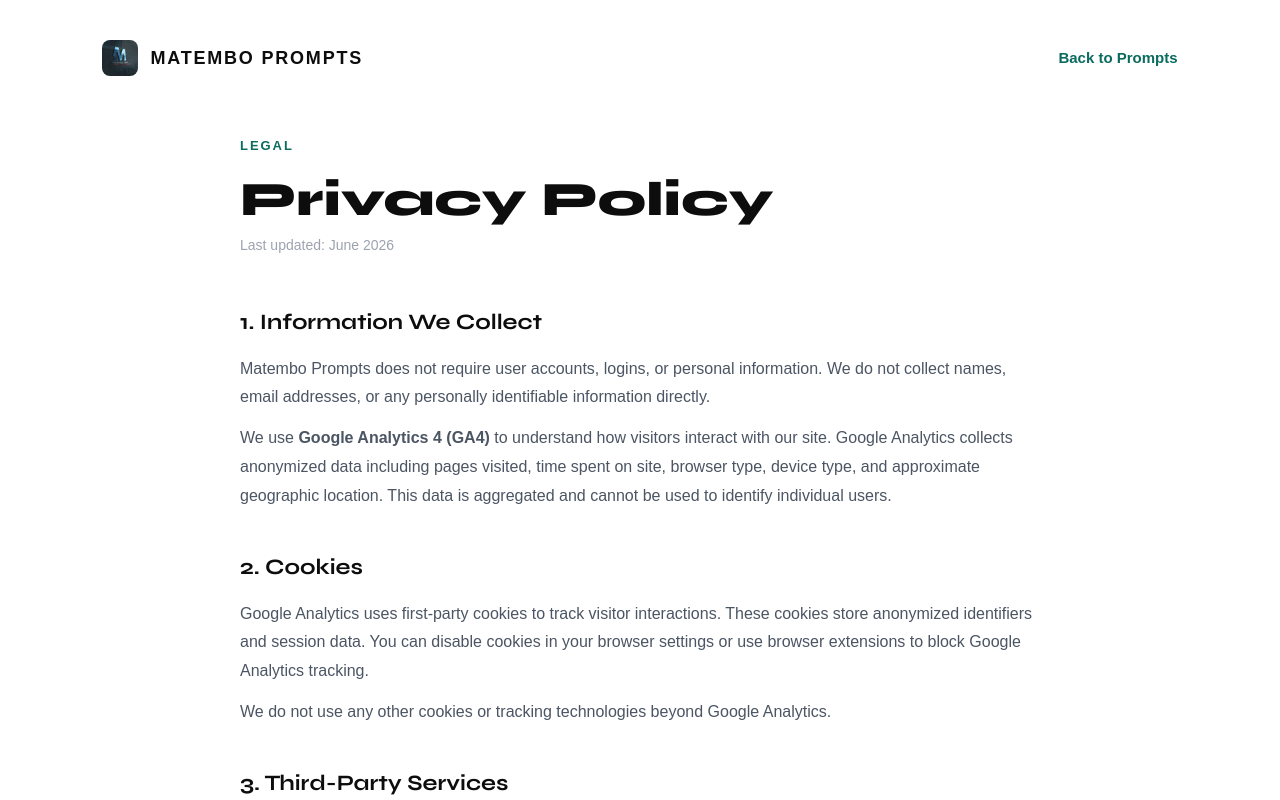
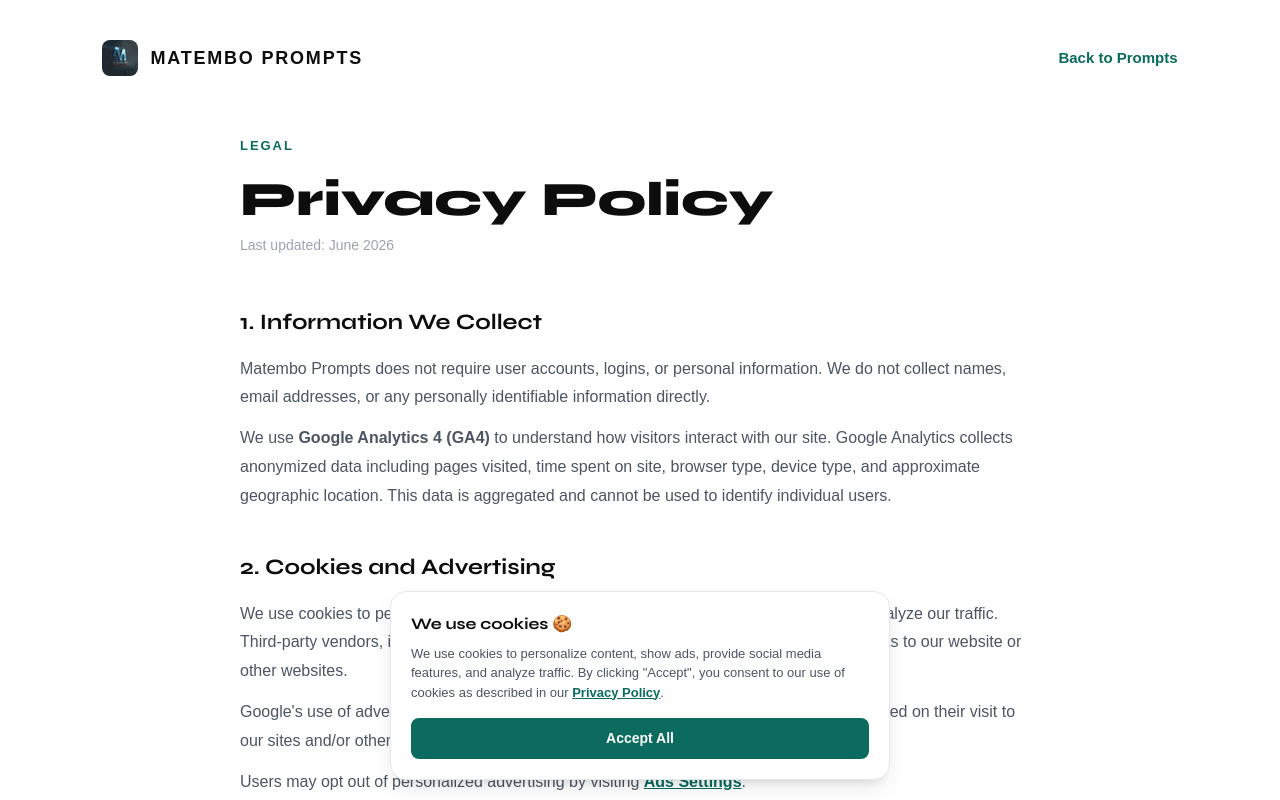
Before and after one commit to Matembotech/matembo-prompts, a React (Vite) app: page /privacy in a window 1280 px wide. Shown: the top 800 px of the page. Built offline with nearby package versions, Linux system fonts and the light colour scheme; no server answers.

Commit message:
update google adsense analytics

```diff
--- a/index.html
+++ b/index.html
@@ -18,6 +18,10 @@
     gtag('config', 'G-F4GQN76CQ2');
   </script>
 
+  <!-- Google AdSense (Auto-Ads) Placeholder -->
+  <!-- Replace 'pub-0000000000000000' with your actual Publisher ID from AdSense -->
+  <script async src="https://pagead2.googlesyndication.com/pagead/js/adsbygoogle.js?client=pub-0000000000000000" crossorigin="anonymous"></script>
+
 </head>
 
 <body>
--- a/src/App.jsx
+++ b/src/App.jsx
@@ -11,6 +11,7 @@ import Terms from './pages/Terms'
 import PromptDetail from './pages/PromptDetail'
 import NotFound from './pages/NotFound'
 import Footer from './components/Footer'
+import CookieConsent from './components/CookieConsent'
 
 function HomePage() {
   return (
@@ -44,6 +45,7 @@ function AppContent() {
         <Route path="*" element={<NotFound />} />
       </Routes>
       {!isAdmin && <Footer />}
+      <CookieConsent />
     </>
   )
 }
--- /dev/null
+++ b/src/components/CookieConsent.jsx
@@ -0,0 +1,101 @@
+import { useState, useEffect } from 'react';
+import { Link } from 'react-router-dom';
+
+function CookieConsent() {
+  const [show, setShow] = useState(false);
+
+  useEffect(() => {
+    // Check if the user has already consented
+    const consent = localStorage.getItem('cookieConsent');
+    if (!consent) {
+      setShow(true);
+    }
+  }, []);
+
+  const handleAccept = () => {
+    localStorage.setItem('cookieConsent', 'accepted');
+    setShow(false);
+  };
+
+  if (!show) return null;
+
+  return (
+    <div style={styles.overlay}>
+      <div style={styles.banner}>
+        <div style={styles.content}>
+          <h3 style={styles.title}>We use cookies 🍪</h3>
+          <p style={styles.text}>
+            We use cookies to personalize content, show ads, provide social media features, and analyze traffic. By clicking &quot;Accept&quot;, you consent to our use of cookies as described in our <Link to="/privacy" style={styles.link}>Privacy Policy</Link>.
+          </p>
+        </div>
+        <button onClick={handleAccept} className="interactive-btn" style={styles.button}>
+          Accept All
+        </button>
+      </div>
+    </div>
+  );
+}
+
+const styles = {
+  overlay: {
+    position: 'fixed',
+    bottom: '20px',
+    left: '20px',
+    right: '20px',
+    zIndex: 9999,
+    display: 'flex',
+    justifyContent: 'center',
+    pointerEvents: 'none',
+  },
+  banner: {
+    pointerEvents: 'auto',
+    backgroundColor: '#ffffff',
+    border: '1px solid #e5e7eb',
+    boxShadow: '0 10px 25px -5px rgba(0, 0, 0, 0.1), 0 8px 10px -6px rgba(0, 0, 0, 0.1)',
+    borderRadius: '16px',
+    padding: '20px',
+    display: 'flex',
+    flexDirection: 'column',
+    gap: '16px',
+    maxWidth: '500px',
+    width: '100%',
+    fontFamily: "'DM Sans', sans-serif",
+  },
+  content: {
+    display: 'flex',
+    flexDirection: 'column',
+    gap: '8px',
+  },
+  title: {
+    margin: 0,
+    fontSize: '16px',
+    fontWeight: '700',
+    color: '#0d0d0d',
+    fontFamily: "'Syne', sans-serif",
+  },
+  text: {
+    margin: 0,
+    fontSize: '13px',
+    color: '#4b5563',
+    lineHeight: '1.5',
+  },
+  link: {
+    color: '#0a6b5e',
+    fontWeight: '600',
+    textDecoration: 'underline',
+  },
+  button: {
+    padding: '10px 20px',
+    backgroundColor: '#0a6b5e',
+    color: '#ffffff',
+    border: 'none',
+    borderRadius: '8px',
+    fontWeight: '600',
+    fontSize: '14px',
+    cursor: 'pointer',
+    width: '100%',
+    transition: 'background-color 0.2s',
+  },
+};
+
+export default CookieConsent;
--- a/src/pages/Privacy.jsx
+++ b/src/pages/Privacy.jsx
@@ -37,17 +37,24 @@ function Privacy() {
           </div>
 
           <div style={styles.section}>
-            <h2 style={styles.sectionTitle}>2. Cookies</h2>
+            <h2 style={styles.sectionTitle}>2. Cookies and Advertising</h2>
             <p style={styles.text}>
-              Google Analytics uses first-party cookies to track visitor interactions. These cookies store anonymized identifiers and session data. You can disable cookies in your browser settings or use browser extensions to block Google Analytics tracking.
+              We use cookies to personalize content and ads, to provide social media features, and to analyze our traffic. Third-party vendors, including Google, use cookies to serve ads based on a user's prior visits to our website or other websites.
             </p>
             <p style={styles.text}>
-              We do not use any other cookies or tracking technologies beyond Google Analytics.
+              Google's use of advertising cookies enables it and its partners to serve ads to our users based on their visit to our sites and/or other sites on the Internet.
+            </p>
+            <p style={styles.text}>
+              Users may opt out of personalized advertising by visiting <a href="https://www.google.com/settings/ads" target="_blank" rel="noopener noreferrer" style={styles.link}>Ads Settings</a>.
             </p>
           </div>
 
           <div style={styles.section}>
             <h2 style={styles.sectionTitle}>3. Third-Party Services</h2>
+            <p style={styles.text}>
+              <strong>Google AdSense</strong> — uses cookies (such as the DoubleClick cookie) to serve personalized ads. For more information on how Google uses data when you use their partners' sites, visit{' '}
+              <a href="https://policies.google.com/technologies/partner-sites" target="_blank" rel="noopener noreferrer" style={styles.link}>How Google uses data</a>.
+            </p>
             <p style={styles.text}>
               <strong>Google Analytics</strong> — processes anonymized traffic data. Google's privacy policy applies to the data they collect. Learn more at{' '}
               <a href="https://policies.google.com/privacy" target="_blank" rel="noopener noreferrer" style={styles.link}>Google's Privacy Policy</a>.
```
Also changed, not shown: public/ads.txt (added).
